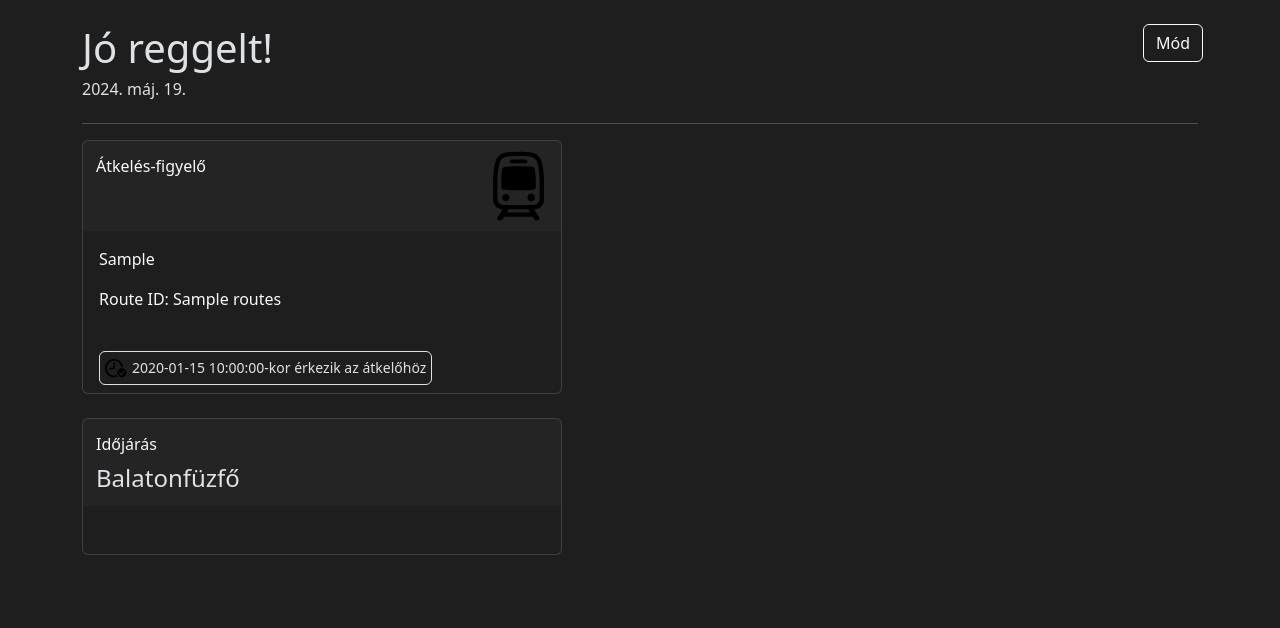
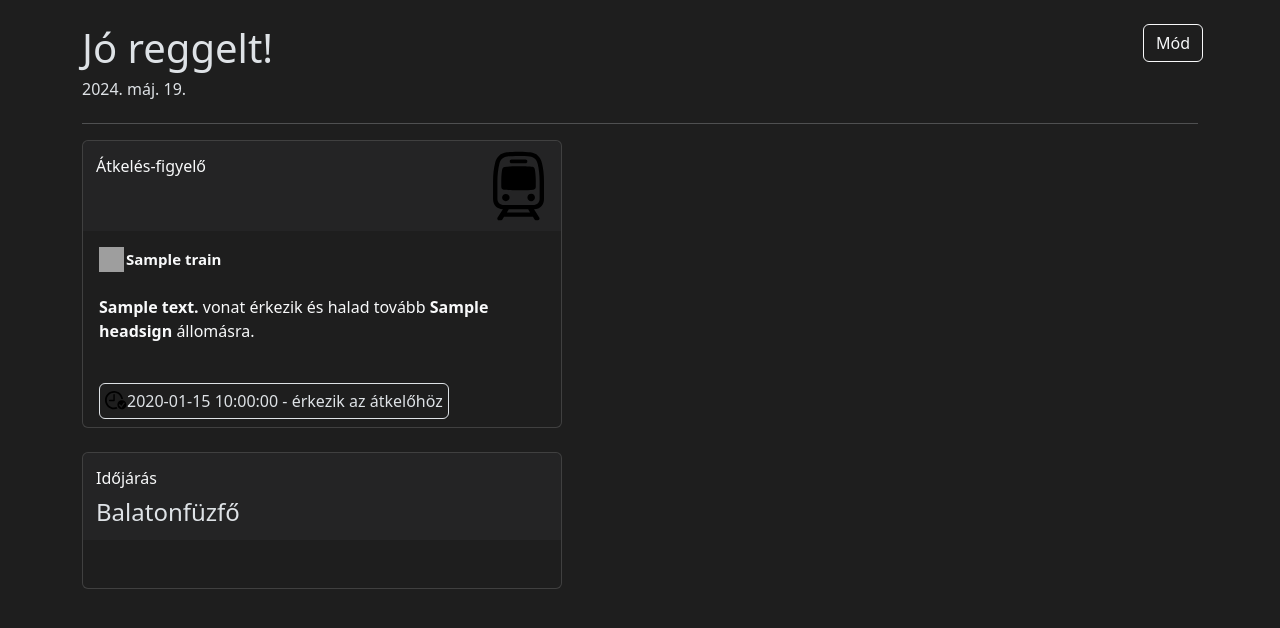
Before and after one commit to korompayb/railsenseV2, a Flask app: template templates/index.html in a window 1280 px wide. Shown: the top 628 px of the page. Run offline with Flask 3, Linux system fonts and the light colour scheme; the template is opened without the code that fills it: most values are stand-ins (such as "Sample title", 1, 10 or a date in 2020); some libraries are stand-ins or nearby versions; grey boxes are pictures that could not be loaded.

Commit message:
all fixed , viszonylat badge, routes fetch

```diff
--- a/app.py
+++ b/app.py
@@ -1,75 +1,68 @@
 from flask import Flask, render_template, request, url_for
-from datetime import datetime
 import requests
+import time
 
 app = Flask(__name__)
 
 @app.route('/', methods=['GET', 'POST'])
 def index():
     manifest_url = url_for('static', filename='manifest.json')
-    url = "https://futar.bkk.hu/api/query/v1/ws/otp/api/where/arrivals-and-departures-for-location?&clientLon=18.057539&clientLat=47.046356&minutesBefore=10&minutesAfter=30&stopId=BKK_005504358_0&includeRouteId=BKK_VP06%2CBKK_0090&onlyDepartures=false&limit=60&lat=47.046356&lon=18.057539&radius=3000&minResult=1&appVersion=1.1.abc&version=2&includeReferences=true&key=7ff7c954-05d3-4dd2-93b6-cb714dcdca69"
+    url = "https://futar.bkk.hu/api/query/v1/ws/otp/api/where/arrivals-and-departures-for-location?&clientLon=18.057539&clientLat=47.046356&minutesAfter=20&stopId=BKK_005504358_0&onlyDepartures=false&limit=60&lat=47.046356&lon=18.057539&radius=3000&minResult=1&appVersion=1.1.abc&version=2&includeReferences=true&key=7ff7c954-05d3-4dd2-93b6-cb714dcdca69"
     response = requests.get(url)
     trainsdata = []
+    added_trains = set()  # Ez tárolja azokat a vonatokat, amelyeket már hozzáadtunk
+    result_status = 2  # Alapértelmezett érték: nincs vonat
+    message = ""
 
     if response.status_code == 200:
-        response.encoding = 'utf-8'
-        data = response.json()
-        data_list = data.get("data", {}).get("list", [])
+        data = response.json()['data']['list']
+        routes_data = response.json()['data']['references']['routes']
 
-        if not data_list:  # Check if the list is empty
-            return render_template('index.html', manifest_url=manifest_url, result_status=2)
-        else:
-            trainsdata = []
-            items = []
-            routes = []
-            for item in data_list:
-                stop_times = item.get("stopTimes", [])
-                headsign = item.get("headsign")
-                trainsdata.append(headsign)
+        for item in data:
+            route_id = item['routeId']
+            headsign = item['headsign']
+            stop_times = item['stopTimes']
 
-                for stop_time in stop_times:
-                    predictedArrivalTime = stop_time.get("predictedArrivalTime")
-                    if predictedArrivalTime:
-                        arrival_time = datetime.fromtimestamp(predictedArrivalTime).strftime('%H:%M')
+            if route_id in routes_data:
+                route_info = routes_data[route_id]
+                short_name = route_info.get('shortName', 'N/A')
+                description = route_info.get('description', 'N/A')
+                color = route_info.get('color', 'N/A')
+            else:
+                short_name = "N/A"
+                description = "N/A"
+
+            for stop_time in stop_times:
+                train_id = stop_time['tripId']
+                if train_id not in added_trains:
+                    arrival_time = time.strftime(' %H:%M:%S', time.localtime(stop_time['arrivalTime']))
+                    departure_time = time.strftime('%H:%M:%S', time.localtime(stop_time['departureTime']))
+
+                    predicted_arrival_time = None
+                    if 'predictedArrivalTime' in stop_time:
+                        predicted_arrival_time = time.strftime('%H:%M:%S', time.localtime(stop_time['predictedArrivalTime']))
                     else:
-                        arrival_time = "N/A"
-                    items.append({
-                        'stopId': stop_time.get("stopId"),
-                        'stopHeadsign': stop_time.get("stopHeadsign"),
-                        'arrivalTime': stop_time.get("arrivalTime"),
-                        'departureTime': stop_time.get("departureTime"),
-                        'predictedArrivalTime': arrival_time,
-                        'predictedDepartureTime': stop_time.get("predictedDepartureTime"),
-                        'stopSequence': stop_time.get("stopSequence"),
-                        'tripId': stop_time.get("tripId"),
-                        'serviceDate': stop_time.get("serviceDate"),
-                        'wheelchairAccessible': stop_time.get("wheelchairAccessible"),
-                        'mayRequireBooking': stop_time.get("mayRequireBooking"),
-                        'alertIds': stop_time.get("alertIds")
+                        predicted_arrival_time = arrival_time
+
+
+                    trainsdata.append({
+                        'route_id': route_id,
+                        'headsign': headsign,
+                        'stop_id': stop_time['stopId'],
+                        'arrival_time': arrival_time,
+                        'departure_time': departure_time,
+                        'predicted_arrival_time': predicted_arrival_time,
+                        'short_name': short_name,
+                        'description': description,
+                        'color': color
                     })
+                    added_trains.add(train_id)
+                    result_status = 1  # Vonat észlelve
+    elif response.status_code != 200:
+        message = "404 Hiba az oldalon"
+        result_status = 3
+    return render_template('index.html', trainsdata=trainsdata ,result_status=result_status, manifest_url = manifest_url, message = message)
 
-                # Retrieve routes data
-                routes_data = item.get("routes", {})
-                for route_id, route_info in routes_data.items():
-                    routes.append({
-                        'id': route_info.get("id"),
-                        'shortName': route_info.get("shortName"),
-                        'description': route_info.get("description"),
-                        'type': route_info.get("type"),
-                        'color': route_info.get("color"),
-                        'textColor': route_info.get("textColor"),
-                        'agencyId': route_info.get("agencyId"),
-                        'iconDisplayType': route_info.get("iconDisplayType"),
-                        'iconDisplayText': route_info.get("iconDisplayText"),
-                        'bikesAllowed': route_info.get("bikesAllowed"),
-                        'sortOrder': route_info.get("sortOrder")
-                    })
-
-            return render_template('index.html', trainsdata=trainsdata, items=items, routes=routes, manifest_url=manifest_url, result_status=1)
-    else:
-        result_status = 3
-        return render_template('index.html', message=f"   Hiba történt a kiszolgálóval való kapcsolodás közben:  {response.status_code}",
-                               result_status=result_status, update_time="update_time", manifest_url=manifest_url)
 
 
 if __name__ == '__main__':
--- a/static/css/main.css
+++ b/static/css/main.css
@@ -102,31 +102,42 @@
     }
 
     .dark-mode div  {
-        background-color: #ffffff !important; /* Sötét háttérszín */
-        color: #343a40 !important; /* Világos szövegszín */
-        fill: #343a40 !important;
+        background-color: transparent !important; /* Sötét háttérszín */
+        fill: white !important;
     }
 
     .dark-mode div p  {
-        background-color: #ffffff !important;  /* Sötét háttérszín */
         color: #343a40 !important; /* Világos szövegszín */
     }
 
-    .dark-mode h4  {
-        background-color: #ffffff !important;  /* Sötét háttérszín */
-        color: #343a40 !important; /* Világos szövegszín */
-    }
-    .dark-mode h6 {
-        background-color: #ffffff !important;  /* Sötét háttérszín */
-        color: #343a40 !important; /* Világos szövegszín */
-    }
 
-    .dark-mode div  {
-        background-color: #ffffff !important;  /* Sötét háttérszín */
-        border-color: #343a40 !important; /* Világos szövegszín */
-    }
 
     .dark-mode .btn {
         color: #343a40;
         border: 1px solid;
     }
+
+    .viszonylat {
+        float: left;
+        font-size: 15px;
+        font-weight: bold;
+        border-radius: 5px;
+        min-width: 46px;
+        padding: 0 2px;
+        height: 25px;
+        line-height: 25px;
+        text-align: center;
+    }
+
+    .vicon {
+        float: left;
+        display: flex;
+        align-items: center;
+        line-height: 0;
+        text-decoration: none;
+    }
+
+
+    .dark-mode .viszonylat  {
+        color: white !important;
+    }
--- a/templates/index.html
+++ b/templates/index.html
@@ -24,6 +24,7 @@
                 <div class="col-sm-11">
                     <br>
                     <h1 id="welcome"></h1>
+                    <h3 class="swipeable-box {% if result_status == 1 %}box-red{% elif result_status == 2 or result_status == 4 %}box-green {% elif result_status == 3 %}box-orange{% endif %}">{% if result_status == 1 %}Az átkelés veszélyes!{% elif result_status == 2 or result_status == 4%}Az átkelés szabad!{% elif result_status == 3 %}Kiszolgálóhiba: 500{% endif %}</h3>
                     <h6 class="swipeable-box {% if result_status == 1 %}box-red{% elif result_status == 2 or result_status == 4 %}box-green {% elif result_status == 3 %}box-orange{% endif %}" id="date"></h6>
                     <h2 class="swipeable-box {% if result_status == 1 %}box-red{% elif result_status == 2 or result_status == 4 %}box-green {% elif result_status == 3 %}box-orange{% endif %}" >{{message}}</h2>
                 </div>
@@ -33,7 +34,7 @@
             <hr>
             <div>
                 <div>
-                    {% for train in items %}
+                    {% for train in trainsdata %}
                         <div class="card swipeable-box {% if result_status == 1 %}box-red{% elif result_status == 2 or result_status == 4 %}box-green {% elif result_status == 3 %}box-orange{% endif %}" style="max-width: 30rem;">
                             <div style="padding: 0px; overflow: hidden;" class="card-header">
                                 <div style="float: left; padding: 13px;">
@@ -49,9 +50,10 @@
                                 </div>
                             </div>
                             <div class="card-body text-light" style="border-bottom: var(--bs-card-border-width) solid var();">
-                                <p>{{ train.stopHeadsign }}</p>
-
-                                    <p>Route ID: {{ routes }}</p>
+                                <div class="vicon" style="background-size: 25px; background-position: 0, 0; background-image: url('https://go.bkk.hu/api/ui-service/v1/icon?name=rail&scale=0.375'); width: 25px; height: 25px"></div>
+                                <div class="viszonylat" style="background-color: #{{train.color}} !important;"><span>{{train.short_name}}</span></div><br><br>
+                                <p><b>{{ train.description }}</b> vonat érkezik és halad tovább <b>{{ train.headsign }}</b> állomásra.</p>
+                                <p></p>
 
 
 
@@ -62,7 +64,8 @@
                                         <svg style="box-sizing: border-box; overflow: scroll; background-color: transparent;" class="svgdoboz2" width="22" height="22" viewBox="0 0 22 19" fill="theme-color" xmlns="http://www.w3.org/2000/svg">
                                             <path d="M9.0791 18.7334C10.292 18.7334 11.4697 18.4873 12.5508 18.0303C12.1377 17.582 11.8213 17.0547 11.5928 16.4922C10.8105 16.7822 9.9668 16.9492 9.0791 16.9492C5.03613 16.9492 1.79297 13.6973 1.79297 9.6543C1.79297 5.61133 5.02734 2.36816 9.07031 2.36816C12.7266 2.36816 15.7412 5.04004 16.2686 8.54688C16.8135 8.45898 17.5342 8.48535 18.0879 8.62598C17.5693 4.12598 13.6934 0.575195 9.07031 0.575195C4.0957 0.575195 0 4.68848 0 9.6543C0 14.6289 4.10449 18.7334 9.0791 18.7334ZM4.63184 10.7441H9.07031C9.46582 10.7441 9.76465 10.4365 9.76465 10.0498V4.28418C9.76465 3.89746 9.46582 3.58984 9.07031 3.58984C8.68359 3.58984 8.37598 3.89746 8.37598 4.28418V9.35547H4.63184C4.23633 9.35547 3.9375 9.6543 3.9375 10.0498C3.9375 10.4365 4.23633 10.7441 4.63184 10.7441ZM16.875 18.7773C19.3359 18.7773 21.4014 16.7207 21.4014 14.251C21.4014 11.7725 19.3535 9.7334 16.875 9.7334C14.3965 9.7334 12.3486 11.7725 12.3486 14.251C12.3486 16.7383 14.3965 18.7773 16.875 18.7773ZM16.3477 16.9229C16.1807 16.9229 15.9785 16.8525 15.8467 16.7119L14.1943 14.9014C14.1064 14.8135 14.0449 14.6377 14.0449 14.4883C14.0449 14.1104 14.335 13.8643 14.6689 13.8643C14.8711 13.8643 15.0293 13.9434 15.1436 14.0664L16.3125 15.3496L18.5537 12.2295C18.6768 12.0713 18.8613 11.957 19.0811 11.957C19.4238 11.957 19.7139 12.2295 19.7139 12.5811C19.7139 12.6865 19.6699 12.8271 19.582 12.9414L16.8662 16.6855C16.7607 16.8262 16.5586 16.9229 16.3477 16.9229Z"/>
                                         </svg>
-                                        <small style="vertical-align: top; flex: 1;margin-left: 5px;">{{ train.predictedArrivalTime }}-kor érkezik az átkelőhöz</small>
+
+                                             {{ train.predicted_arrival_time }} - érkezik az átkelőhöz
                                     </div>
                                 </div>
                             </div>
```
